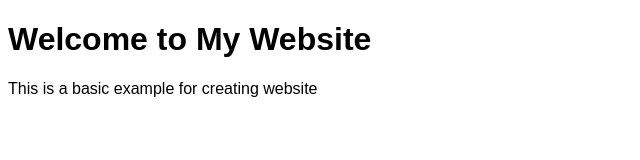
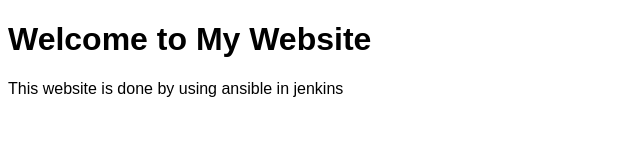
Before and after one commit to Krithika-Pandiyan18/demo, a plain HTML site: page index.html in a window 1280 px wide. Shown: the full height of the page, 0-640 px from the left. Drawn offline with Linux system fonts and the light colour scheme.

Commit message:
Update index.html

```diff
--- a/index.html
+++ b/index.html
@@ -13,6 +13,6 @@
 
 <body>
     <h1>Welcome to My Website</h1>
-    <p>This is a basic example for creating website</p>
+    <p>This website is done by using ansible in jenkins</p>
 </body>
 </html>
```
